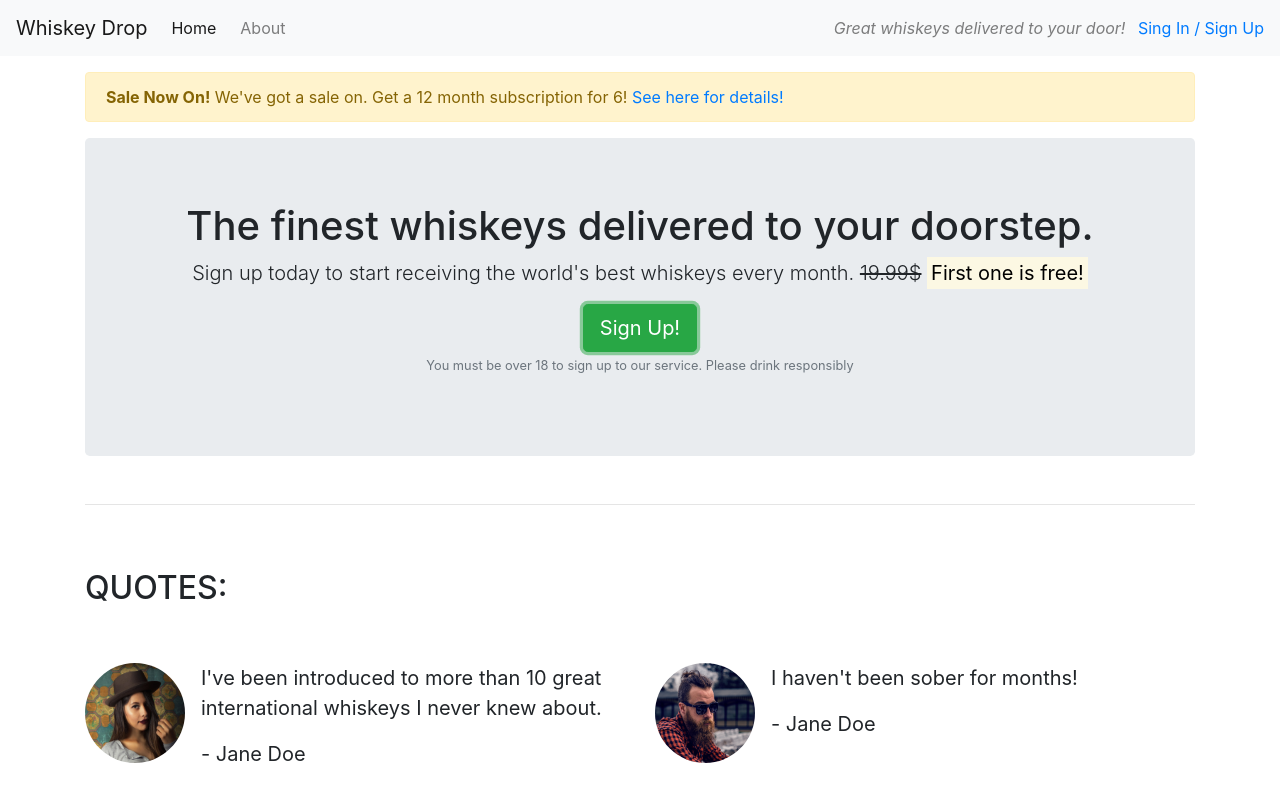
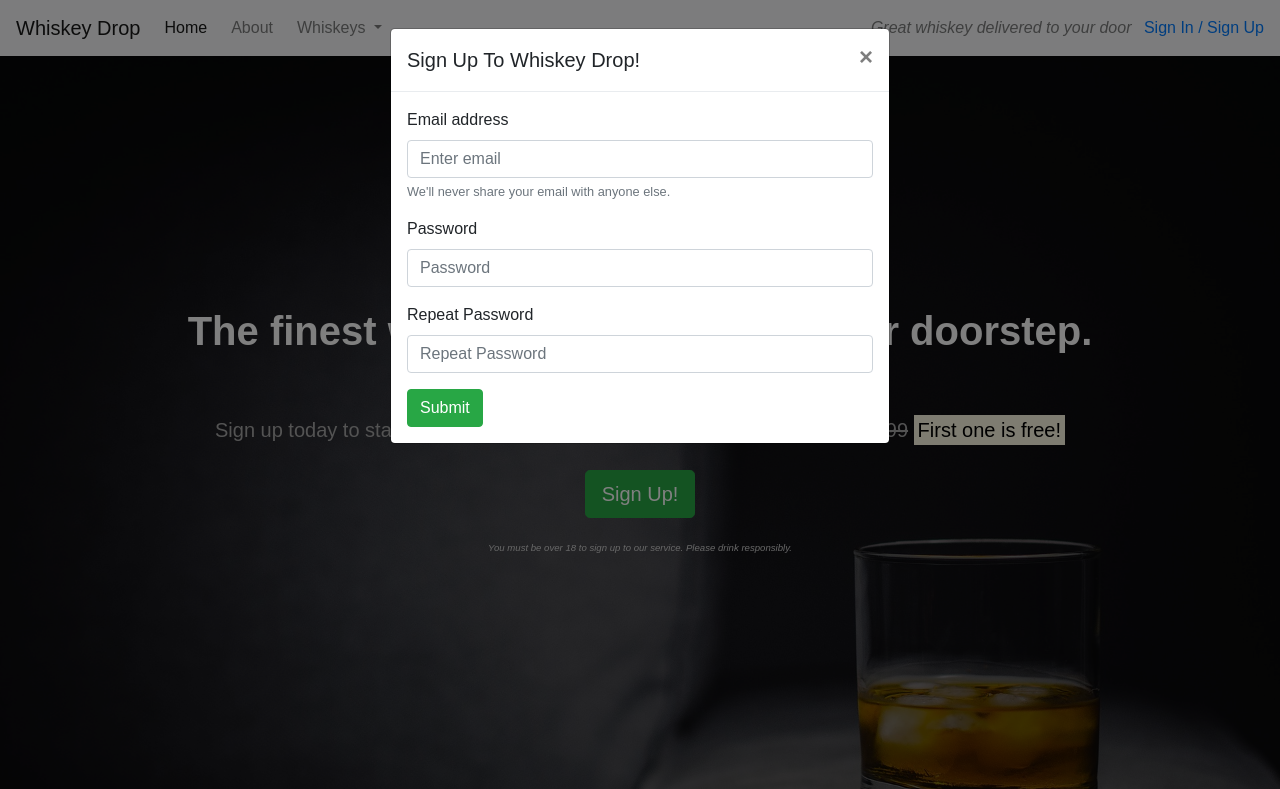
Before and after one commit to RatiuCristian1/Whiskey_site, a plain HTML site: page index.html in a window 1280 px wide. Both pictures are taken after a click on the button "Sign Up!". Shown: the top 789 px of the page. Drawn offline with nearby package versions, Linux system fonts and the light colour scheme.

Commit message:
Adding css files and new background images

```diff
--- /dev/null
+++ b/css/styles.css
@@ -0,0 +1,100 @@
+body {
+    font-family: 'Electrolize', sans-serif;
+}
+
+/* Containers */
+
+.alert-container {}
+
+.callout-container {
+    height: 100vh;
+
+    background: url('../images/whiskey-background.jpg') no-repeat center center fixed;
+    -webkit-background-size: cover;
+    -moz-background-size: cover;
+    -o-background-size: cover;
+    background-size: cover;
+
+    display: flex;
+    align-items: center;
+    justify-content: center;
+
+    position: relative;
+}
+
+.opaque-overlay {
+    position: absolute;
+    top: 0;
+    left: 0;
+    height: 100%;
+    width: 100%;
+    background-color: rgba(0, 0, 0, 0.5);
+}
+
+.quotes-container {}
+
+.features-container {}
+
+/* Block dividers */
+
+.block-divider {
+    width: 75px;
+    height: 5px;
+    border: 0;
+    background-color: #444;
+}
+
+.block-divider--orange {
+    background-color: #f05f40;
+}
+
+.block-divider--short {
+    width: 35px;
+}
+
+/* Jumbotron */
+
+.jumbotron {
+    background-color: transparent;
+}
+
+.jumbotron h1 {
+    color: white;
+    font-weight: bold;
+    margin-bottom: 30px;
+    color: white;
+}
+
+.jumbotron .lead {
+    color: #a7a7a7;
+    margin: 25px 0;
+}
+
+.jumbotron small {
+    font-size: 60%;
+    font-style: italic;
+    color: #d0d0d0;
+}
+
+/* Buttons */
+
+.btn--cta {
+    font-weight: bold;
+    border-radius: 23px;
+    width: 160px;
+}
+
+.btn--red {
+    color: white;
+    background-color: #f05f40;
+    border-color: #f05f40;
+}
+
+.btn--red:hover,
+.btn--red:active,
+.btn--red:focus,
+.btn--red:active:focus {
+    background-color: #df4929;
+    border-color: #df4929;
+    color: white;
+}
--- a/index.html
+++ b/index.html
@@ -1,68 +1,98 @@
 <!DOCTYPE html>
-<html lang="en">
+<html lang="en-us">
+
 <head>
-    <meta charset="UTF-8">
-    <meta http-equiv="X-UA-Compatible" content="IE=edge">
+    <meta charset="utf-8">
     <meta name="viewport" content="width=device-width, initial-scale=1.0">
-    <title>Document</title>
-    <link rel="stylesheet" href="https://cdnjs.cloudflare.com/ajax/libs/font-awesome/6.2.1/css/all.min.css">
+    <title>Whiskey Drop | Taste a new whiskey every month</title>
     <link rel="stylesheet" href="https://maxcdn.bootstrapcdn.com/bootstrap/4.1.3/css/bootstrap.min.css">
+    <link rel="stylesheet" href="https://use.fontawesome.com/releases/v5.6.1/css/all.css" integrity="sha384-gfdkjb5BdAXd+lj+gudLWI+BXq4IuLW5IT+brZEZsLFm++aCMlF1V92rMkPaX4PP" crossorigin="anonymous">
+    <link href="https://fonts.googleapis.com/css?family=Roboto:400,700" rel="stylesheet">
+    <link rel="stylesheet" href="css/styles.css" type="text/css" />
 </head>
+
 <body>
-    <nav class="navbar navbar-light bg-light navbar-expand-sm">
-        <a href="/" class="navbar-brand">Whiskey Drop</a>
+    <!--Nav-->
+    <nav class="navbar navbar-light navbar-expand-sm bg-light">
+        <a href="/" class="navbar-brand">
+                    Whiskey Drop</a>
+
+        <button class="navbar-toggler ml-auto" type="button" data-toggle="collapse" data-target="#navbarNavDropdown" aria-controls="navbarNavDropdown" aria-expanded="false" aria-label="Toggle navigation">
+        <span class="navbar-toggler-icon"></span></button>
+
+        <div class="collapse navbar-collapse" id="navbarNavDropdown">
             <ul class="navbar-nav mr-auto">
-                <li class="active nav-item mr-2"><a href="/" class="nav-link">Home</a></li>
-                <li class="nav-item mr-2"><a href="/about" class="nav-link">About</a></li>
-                <li class="nav-item mr-2 d-block d-sm-none"><a href="/login" class="nav-link">Sign In / Sign Up</a></li>
+                <li class="active nav-item mr-2"><a class="nav-link" href="/">Home</a></li>
+                <li class="nav-item mr-2"><a class="nav-link" href="">About</a></li>
+                <li class="nav-item dropdown">
+                    <a class="nav-link dropdown-toggle" href="#" id="navbarDropdownMenuLink" role="button" data-toggle="dropdown" aria-haspopup="true" aria-expanded="false">
+          Whiskeys
+        </a>
+                    <div class="dropdown-menu" aria-labelledby="navbarDropdownMenuLink">
+                        <a class="dropdown-item" href="#">Irish</a>
+                        <a class="dropdown-item" href="#">Scotch</a>
+                        <a class="dropdown-item" href="#">Japanese</a>
+                        <a class="dropdown-item" href="#">American</a>
+                    </div>
+                </li>
+
+                <li class="nav-item mr-2 d-block d-sm-none"><a class="nav-link" href="">Sign In / Sign Up</a></li>
             </ul>
+        </div>
         <div class="d-none d-md-block">
-                <p class="navbar-text my-auto mr-2"><i>Great whiskeys delivered to your door!</i></p>
-                <a href="/login">Sing In / Sign Up</a>
+            <p class="navbar-text my-auto mr-2"><i>Great whiskey delivered to your door</i></p>
+            <a href="/login">Sign In / Sign Up</a>
         </div>
+        <!--</div>-->
     </nav>
-    <article class="container mt-3">
+    <!--<div class="container alert-container">-->
+    <!--    <div class="row d-none d-sm-block">-->
+    <!--        <div class="col-12">-->
+    <!--            <div class="alert alert-warning">-->
+    <!--                <strong>Sale Now On!</strong> We've got a sale on. Get a 12 month subscription for the price of 6! <a href="">See here for more details</a>-->
+    <!--            </div>-->
+    <!--        </div>-->
+    <!--    </div>-->
+    <!--</div>-->
+    <div class="container-fluid callout-container">
+        <!-- Callout -->
+        <div class="opaque-overlay">&nbsp;</div>
         <div class="row">
             <div class="col-12">
-                <div class="alert alert-warning">
-                    <strong>Sale Now On!</strong> We've got a sale on. Get a 12 month subscription for 6! <a href="">See here for details!</a>
+                <section class="callout jumbotron text-center">
+                    <h1 class="jumbotron-header">The finest whiskeys delivered to your doorstep.</h1>
+                    <hr class="block-divider block-divider--orange">
+                    <p class="lead">Sign up today to start receiving the world's best whiskeys every month.
+                        <s class="d-none d-sm-inline">€19.99</s>
+                        <span class="d-inline d-sm-none"><br></span>
+                        <strong><mark>First one is free!</mark></strong></p>
+                    <p><button class="btn btn-lg btn-success" data-toggle="modal" data-target="#signUpModal">Sign Up!</button></p>
+                    <p class="text-muted"><small>You must be over 18 to sign up to our service. Please drink responsibly.</small></p>
+                </section>
             </div>
         </div>
     </div>
-        <!-- Callout -->
-        <div class="row">
-            <div class="col-12">
-                <section class="callout jumbotron text-center">
-                    <h1>The finest whiskeys delivered to your doorstep.</h1>
-                    <p class="lead">Sign up today to start receiving the world's best whiskeys every month.
-                    <s class="d-none d-sm-inline">19.99$</s>
-                    <span class="d-inline d-sm-none"><br></span>
-                    <strong><mark>First one is free!</mark></strong></p>
-                    <button class="btn btn-success btn-lg">Sign Up!</button>
-                    <p class="text-muted"><small>You must be over 18 to sign up to our service. Please drink responsibly</small></p>
-                </section>
-            </div>
-        </div>
     <!-- /.callout -->
-        <hr>
 
     <!-- Quotes -->
+    <div class="container quotes-container">
         <section class="quotes">
             <div class="row">
                 <div class="col-12 my-5">
                     <h2 class="text-uppercase">Quotes:</h2>
+                    <hr />
                 </div>
             </div>
             <div class="row">
                 <div class="col-12 col-md-6">
                     <div class="media">
                         <div class="d-none d-sm-block">
-                            <img src="images/girl-image.png" alt="" class="rounded-circle mr-3" height="100" width="100">
+                            <img src="images/girl-image.png" class="rounded-circle mr-3" height=100 width=100>
                         </div>
                         <div class="media-body">
                             <blockquote class="blockquote">
                                 <p>I've been introduced to more than 10 great international whiskeys I never knew about.</p>
-                                    <p>- Jane Doe</p>
+                                <footer class="blockquote-footer">Jane Doe on <cite title="Twitter">Twitter</cite></footer>
                             </blockquote>
                         </div>
                     </div>
@@ -70,53 +100,91 @@
                 <div class="col-12 col-md-6">
                     <div class="media">
                         <div class="d-none d-sm-block">
-                            <img src="images/guy-image.png" alt="" class="rounded-circle mr-3" height="100" width="100">
+                            <img src="images/guy-image.png" class="rounded-circle mr-3" height=100 width=100>
                         </div>
                         <div class="media-body">
                             <blockquote class="blockquote">
                                 <p>I haven't been sober for months!</p>
-                                    <p>- Jane Doe</p>
+                                <footer class="blockquote-footer">Jane Doe on <cite title="Twitter">Twitter</cite></footer>
                             </blockquote>
                         </div>
                     </div>
                 </div>
             </div>
         </section>
+    </div>
     <!-- /.quotes -->
-        <hr>
 
     <!-- Features -->
+    <div class="features-container">
         <section class="features">
             <div class="row">
                 <div class="col-12 my-5">
                     <h2 class="text-uppercase">Features:</h2>
+                    <hr />
                 </div>
             </div>
             <div class="row">
                 <div class="col-12 col-md-6 col-lg-4">
                     <div class="feature">
-                        <h3><i class="fa-solid fa-gift d-none d-sm-inline"></i> Feature 1 <span class="badge badge-success">NEW!</span></h3>
+                        <h3><i class="fas fa-gift d-none d-sm-inline"></i> Feature 1 <span class="badge badge-success">New!</span></h3>
                         <p>Lorem ipsum dolor sit amet, consectetur adipiscing elit, sed do eiusmod tempor incididunt ut labore et dolore magna aliqua. Ut enim ad minim veniam, quis nostrud exercitation ullamco laboris nisi ut aliquip ex ea commodo consequat.</p>
                         <p><a class="btn btn-sm btn-light" href="">Read More</a></p>
                     </div>
                 </div>
                 <div class="col-12 col-md-6 col-lg-4">
                     <div class="feature">
-                        <h3><i class="fa-regular fa-credit-card d-none d-sm-inline"></i> Feature 2</h3>
+                        <h3><i class="fas fa-credit-card d-none d-sm-inline"></i> Feature 2</h3>
                         <p>Lorem ipsum dolor sit amet, consectetur adipiscing elit, sed do eiusmod tempor incididunt ut labore et dolore magna aliqua. Ut enim ad minim veniam, quis nostrud exercitation ullamco laboris nisi ut aliquip ex ea commodo consequat.</p>
                         <p><a class="btn btn-sm btn-light" href="">Read More</a></p>
                     </div>
                 </div>
                 <div class="col-12 d-md-none d-lg-block col-lg-4">
                     <div class="feature">
-                        <h3><i class="fa-regular fa-circle-xmark d-none d-sm-inline"></i> Feature 3</h3>
+                        <h3><i class="fas fa-times-circle d-none d-sm-inline"></i> Feature 3</h3>
                         <p>Lorem ipsum dolor sit amet, consectetur adipiscing elit, sed do eiusmod tempor incididunt ut labore et dolore magna aliqua. Ut enim ad minim veniam, quis nostrud exercitation ullamco laboris nisi ut aliquip ex ea commodo consequat.</p>
                         <p><a class="btn btn-sm btn-light" href="">Read More</a></p>
                     </div>
                 </div>
             </div>
         </section>
+    </div>
     <!-- /.features -->
-    </article>
+
+    <div class="modal" tabindex="-1" role="dialog" id="signUpModal">
+        <div class="modal-dialog" role="document">
+            <div class="modal-content">
+                <div class="modal-header">
+                    <h5 class="modal-title">Sign Up To Whiskey Drop!</h5>
+                    <button type="button" class="close" data-dismiss="modal" aria-label="Close">
+          <span aria-hidden="true">&times;</span>
+        </button>
+                </div>
+                <div class="modal-body">
+                    <form>
+                        <div class="form-group">
+                            <label for="exampleInputEmail1">Email address</label>
+                            <input type="email" class="form-control" id="exampleInputEmail1" aria-describedby="emailHelp" placeholder="Enter email">
+                            <small id="emailHelp" class="form-text text-muted">We'll never share your email with anyone else.</small>
+                        </div>
+                        <div class="form-group">
+                            <label for="password">Password</label>
+                            <input type="password" class="form-control" id="password" placeholder="Password">
+                        </div>
+                        <div class="form-group">
+                            <label for="repeatPassword">Repeat Password</label>
+                            <input type="password" class="form-control" id="repeatPassword" placeholder="Repeat Password">
+                        </div>
+                        <button type="submit" class="btn btn-success">Submit</button>
+                    </form>
+                </div>
+            </div>
+        </div>
+    </div>
+
+    <script src="https://code.jquery.com/jquery-3.3.1.slim.min.js" integrity="sha384-q8i/X+965DzO0rT7abK41JStQIAqVgRVzpbzo5smXKp4YfRvH+8abtTE1Pi6jizo" crossorigin="anonymous"></script>
+    <script src="https://cdnjs.cloudflare.com/ajax/libs/popper.js/1.14.3/umd/popper.min.js" integrity="sha384-ZMP7rVo3mIykV+2+9J3UJ46jBk0WLaUAdn689aCwoqbBJiSnjAK/l8WvCWPIPm49" crossorigin="anonymous"></script>
+    <script src="https://stackpath.bootstrapcdn.com/bootstrap/4.1.3/js/bootstrap.min.js" integrity="sha384-ChfqqxuZUCnJSK3+MXmPNIyE6ZbWh2IMqE241rYiqJxyMiZ6OW/JmZQ5stwEULTy" crossorigin="anonymous"></script>
 </body>
+
 </html>
```
Also changed, not shown: images/whiskey-background.jpg (added). Lines whose indentation alone changed are shown as unchanged.
